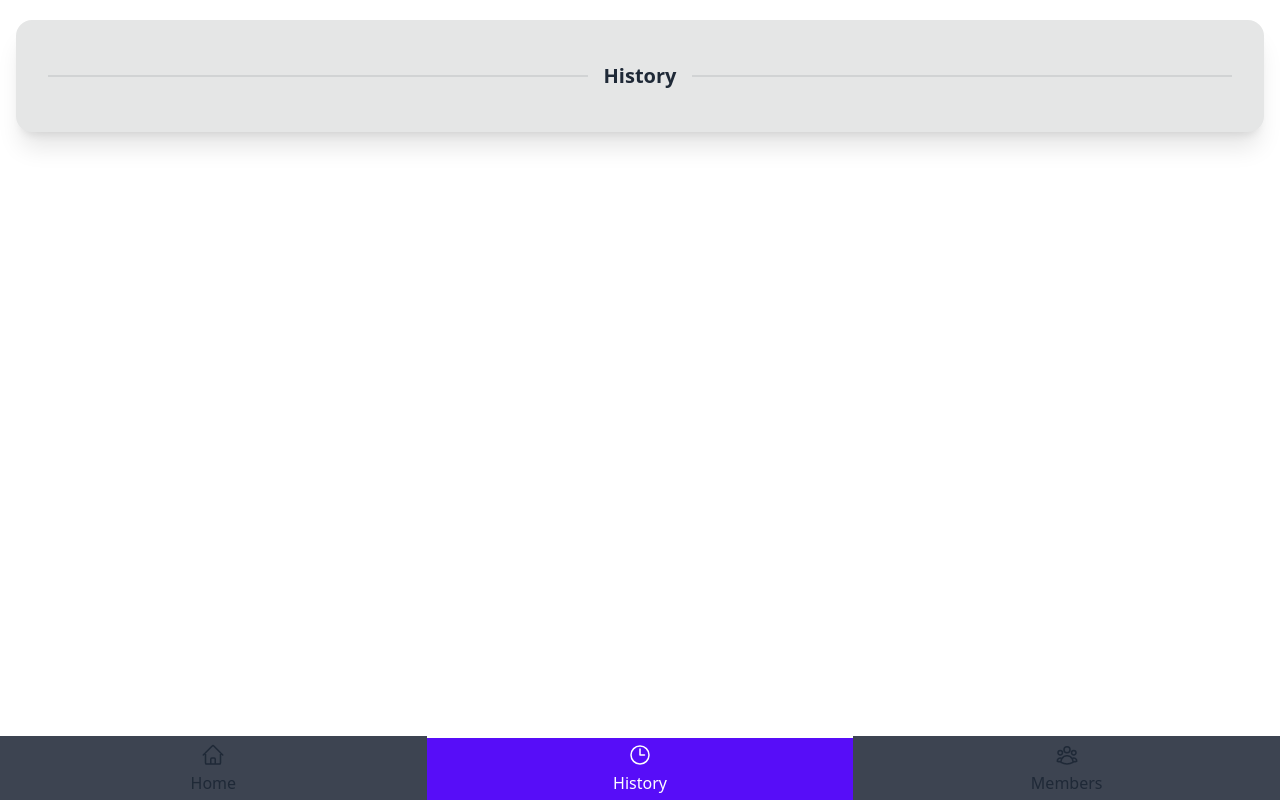
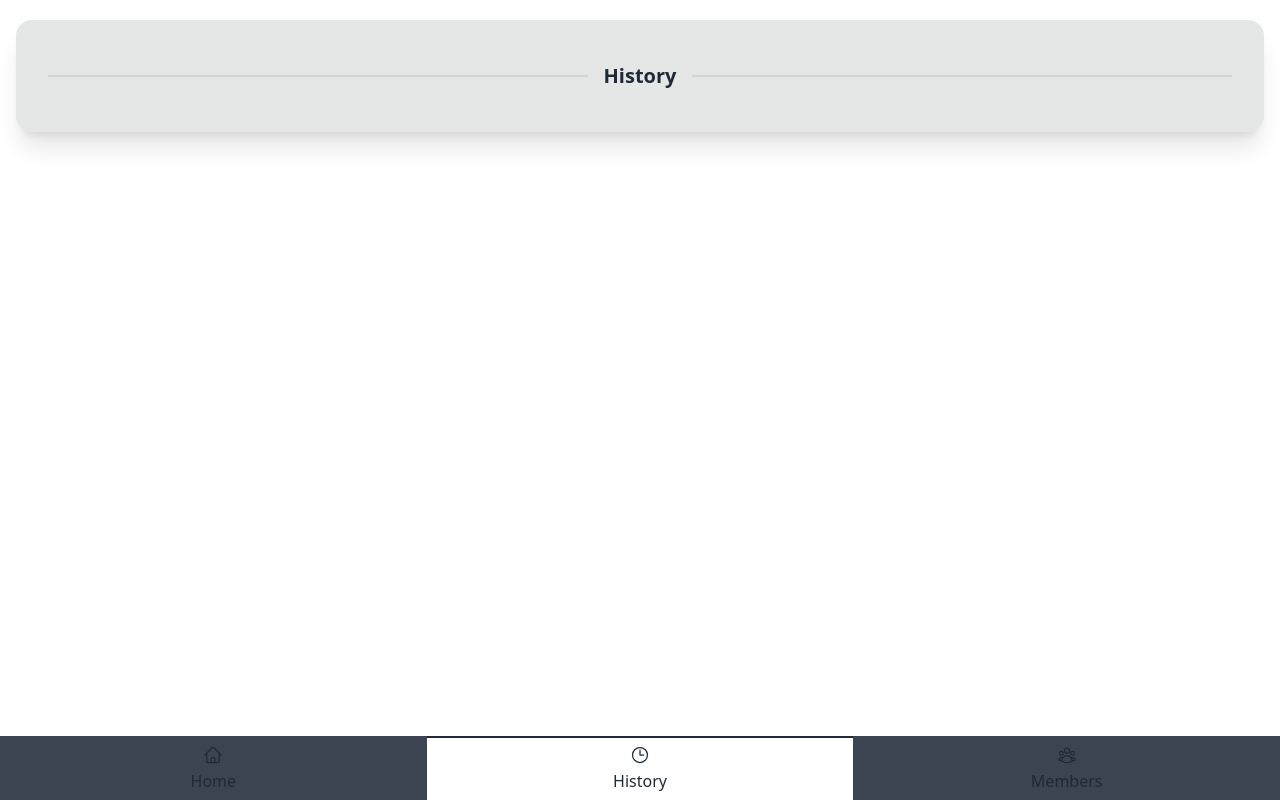
Before and after one commit to masihgh/GodzilaTodoList, a React (Vite) app: page /history in a window 1280 px wide. Built offline with nearby package versions, Linux system fonts and the light colour scheme.

Commit message:
change icons sizes

```diff
--- a/src/components/NavigationMenu.jsx
+++ b/src/components/NavigationMenu.jsx
@@ -6,9 +6,9 @@
             <NavLink
                 to="/"
                 className={({ isActive, isPending }) =>
-                    isPending ? "pending" : isActive ? "active bg-primary text-white" : "bg-neutral"
+                    isPending ? "pending" : isActive ? "active" : "bg-neutral"
                 }>
-                <svg xmlns="http://www.w3.org/2000/svg" fill="none" viewBox="0 0 24 24" strokeWidth={1.5} stroke="currentColor" className="w-6 h-6">
+                <svg xmlns="http://www.w3.org/2000/svg" fill="none" viewBox="0 0 24 24" strokeWidth={1.5} stroke="currentColor" className="w-5 h-5">
                     <path strokeLinecap="round" strokeLinejoin="round" d="M2.25 12l8.954-8.955c.44-.439 1.152-.439 1.591 0L21.75 12M4.5 9.75v10.125c0 .621.504 1.125 1.125 1.125H9.75v-4.875c0-.621.504-1.125 1.125-1.125h2.25c.621 0 1.125.504 1.125 1.125V21h4.125c.621 0 1.125-.504 1.125-1.125V9.75M8.25 21h8.25" />
                 </svg>
                 <span className="btm-nav-label">Home</span>
@@ -16,9 +16,9 @@
             <NavLink
                 to="/history"
                 className={({ isActive, isPending }) =>
-                    isPending ? "pending" : isActive ? "active bg-primary text-white" : "bg-neutral"
+                    isPending ? "pending" : isActive ? "active" : "bg-neutral"
                 }>
-                <svg xmlns="http://www.w3.org/2000/svg" fill="none" viewBox="0 0 24 24" strokeWidth={1.5} stroke="currentColor" className="w-6 h-6">
+                <svg xmlns="http://www.w3.org/2000/svg" fill="none" viewBox="0 0 24 24" strokeWidth={1.5} stroke="currentColor" className="w-5 h-5">
                     <path strokeLinecap="round" strokeLinejoin="round" d="M12 6v6h4.5m4.5 0a9 9 0 11-18 0 9 9 0 0118 0z" />
                 </svg>
                 <span className="btm-nav-label">History</span>
@@ -26,9 +26,9 @@
             <NavLink
                 to="/members"
                 className={({ isActive, isPending }) =>
-                    isPending ? "pending" : isActive ? "active bg-primary text-white" : "bg-neutral"
+                    isPending ? "pending" : isActive ? "active" : "bg-neutral"
                 }>
-                <svg xmlns="http://www.w3.org/2000/svg" fill="none" viewBox="0 0 24 24" strokeWidth={1.5} stroke="currentColor" className="w-6 h-6">
+                <svg xmlns="http://www.w3.org/2000/svg" fill="none" viewBox="0 0 24 24" strokeWidth={1.5} stroke="currentColor" className="w-5 h-5">
                     <path strokeLinecap="round" strokeLinejoin="round" d="M18 18.72a9.094 9.094 0 003.741-.479 3 3 0 00-4.682-2.72m.94 3.198l.001.031c0 .225-.012.447-.037.666A11.944 11.944 0 0112 21c-2.17 0-4.207-.576-5.963-1.584A6.062 6.062 0 016 18.719m12 0a5.971 5.971 0 00-.941-3.197m0 0A5.995 5.995 0 0012 12.75a5.995 5.995 0 00-5.058 2.772m0 0a3 3 0 00-4.681 2.72 8.986 8.986 0 003.74.477m.94-3.197a5.971 5.971 0 00-.94 3.197M15 6.75a3 3 0 11-6 0 3 3 0 016 0zm6 3a2.25 2.25 0 11-4.5 0 2.25 2.25 0 014.5 0zm-13.5 0a2.25 2.25 0 11-4.5 0 2.25 2.25 0 014.5 0z" />
                 </svg>
                 <span className="btm-nav-label">Members</span>
```
